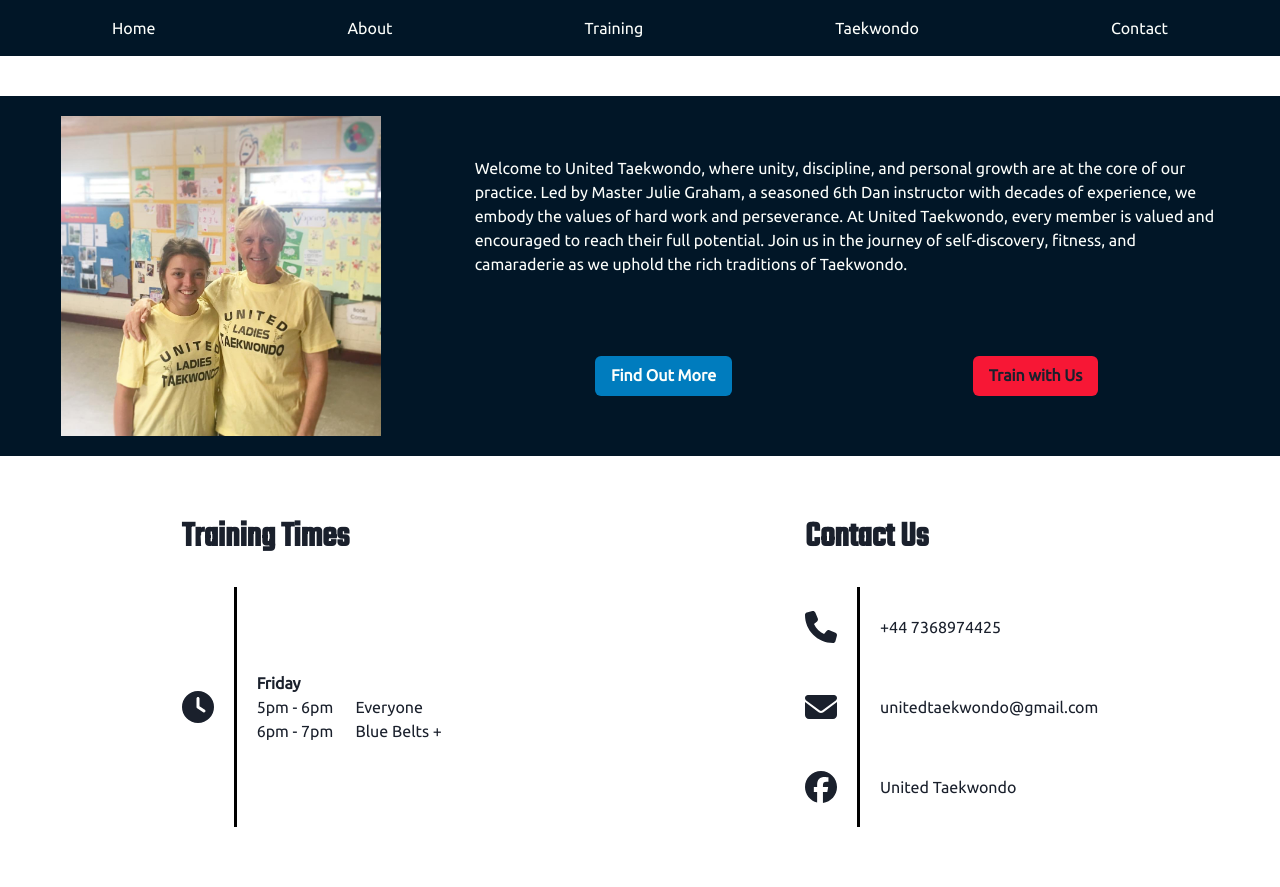
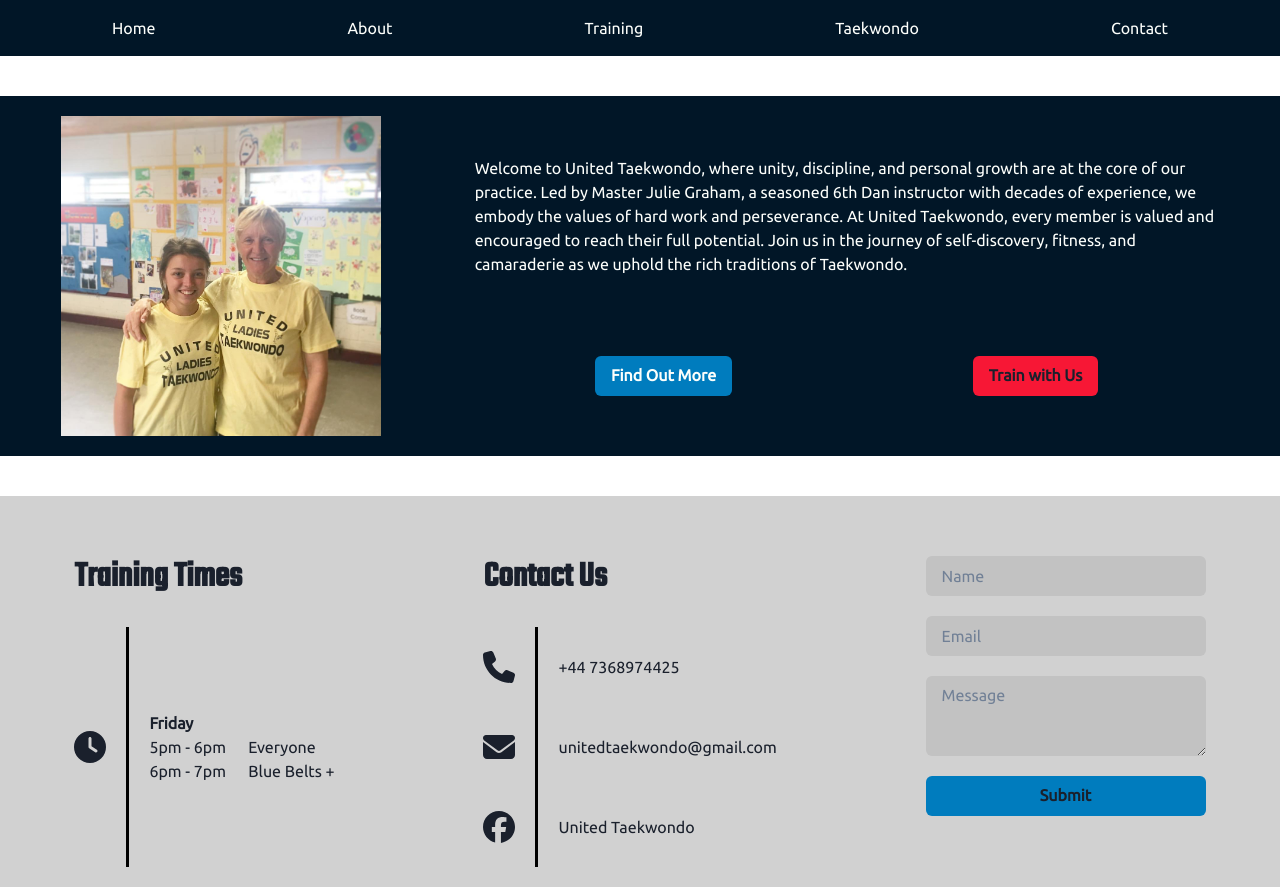
Before and after one commit to RaeesaParker/united-taekwondo, a React (Create React App) app: page / in a window 1280 px wide. Before the commit the page ends 847 px from the top, so only its background shows below. Built offline with nearby package versions, Linux system fonts and the light colour scheme.

Commit message:
Add form

```diff
--- a/package.json
+++ b/package.json
@@ -6,6 +6,7 @@
     "@chakra-ui/react": "^2.8.1",
     "@emotion/react": "^11.11.1",
     "@emotion/styled": "^11.11.0",
+    "@formspree/react": "^2.5.1",
     "@fortawesome/fontawesome-free": "^6.4.2",
     "@fortawesome/fontawesome-svg-core": "^6.4.2",
     "@fortawesome/free-brands-svg-icons": "^6.4.2",
--- a/src/Components/Common/Contact/ContactBar.tsx
+++ b/src/Components/Common/Contact/ContactBar.tsx
@@ -4,11 +4,18 @@ import { Flex} from "@chakra-ui/react"
 import React from "react"
 import { ContactTraining } from "./ContactTraining"
 import { ContactMedia } from "./ContactMedia"
+import { MessageBox } from "./MessageBox"
 export const ContactBar = () => {
   return (
-  <Flex justifyContent="space-around" alignContent="center">
+  <Flex
+    justifyContent="space-around"
+    alignContent="center"
+    mt="10"
+    bg="tones.lightGrey"
+  >
     <ContactTraining />
     <ContactMedia />
+    <MessageBox />
   </Flex>
   )
 }
--- a/src/Components/Common/Contact/ContactTraining.tsx
+++ b/src/Components/Common/Contact/ContactTraining.tsx
@@ -8,7 +8,6 @@ export const ContactTraining = () => {
     <Flex
       mt="10"
       p="5"
-      bg="tones.lightGrey"
       justifyContent="space-evenly"
       alignContent="center"
     >
--- /dev/null
+++ b/src/Components/Common/Contact/MessageBox.tsx
@@ -0,0 +1,107 @@
+import { Flex, Button, FormControl, Text, Input, Textarea, useToast} from "@chakra-ui/react"
+import { ValidationError, useForm } from "@formspree/react";
+import React, { FormEvent } from "react"
+
+export const MessageBox = () => {
+  const toast = useToast()
+
+  const [state, handleSubmit] = useForm("mknlpazw");
+  if (state.succeeded) {
+    return <Text> Thanks for your message</Text>
+  }
+
+
+    const onSubmit = (e: FormEvent<HTMLFormElement>) => {
+    e.preventDefault();
+
+    // Basic client-side validation
+    const form = e.target as HTMLFormElement;
+    const name = form.elements.namedItem("name") as HTMLInputElement;
+    const email = form.elements.namedItem("email") as HTMLInputElement;
+    const message = form.elements.namedItem("message") as HTMLInputElement;
+
+
+    if (!name.value || !email.value || !message.value) {
+      toast({
+        title: "Error",
+        description: "Please complete all lines of the form",
+        status: "error",
+        duration: 9000,
+        isClosable: true,
+        })
+    }else{
+      handleSubmit(e);
+    }
+  };
+
+  if (state.succeeded) {
+    return <Text> Thanks for your message</Text>;
+  }
+
+  return (
+    <Flex
+      mt="10"
+      p="5"
+      justifyContent="space-evenly"
+      alignContent="center"
+    >
+      <form onSubmit={onSubmit}>
+        <FormControl>
+          <Input
+            id="name"
+            type="text"
+            name="name"
+            placeholder="Name"
+            border="none"
+            bg="tones.darkGrey"
+            color="blue.dark"
+          />
+          <ValidationError
+            prefix="Name"
+            field="name"
+            errors={state.errors}
+          />
+        </FormControl>
+
+        <FormControl>
+          <Input
+            id="email"
+            type="email"
+            name="email"
+            placeholder="Email"
+            border="none"
+            bg="tones.darkGrey"
+            color="blue.dark"
+            mt="5"
+          />
+          <ValidationError
+            prefix="Email"
+            field="email"
+            errors={state.errors}
+          />
+        </FormControl>
+
+        <FormControl>
+          <Textarea
+            id="message"
+            name="message"
+            placeholder="Message"
+            border="none"
+            bg="tones.darkGrey"
+            color="blue.dark"
+            mt="5"
+          />
+          <ValidationError
+            prefix="Message"
+            field="message"
+            errors={state.errors}
+          />
+        </FormControl>
+
+        <Button type="submit" disabled={state.submitting} mt="5" w="100%" bg="blue.light">
+          Submit
+        </Button>
+      </form>
+    </Flex>
+  )
+}
--- a/src/index.tsx
+++ b/src/index.tsx
@@ -21,7 +21,7 @@ const theme = extendTheme({
 		tones:{
 			white:"#FDFFFC",
 			darkGrey:"#C2C2C2",
-			lightgrey:"#D9D9D9"
+			lightGrey:"#D1D1D1"
 		}
   },
   fonts: {
```
Also changed, not shown: 1 other file (tests, documents, lock files or other folders).
